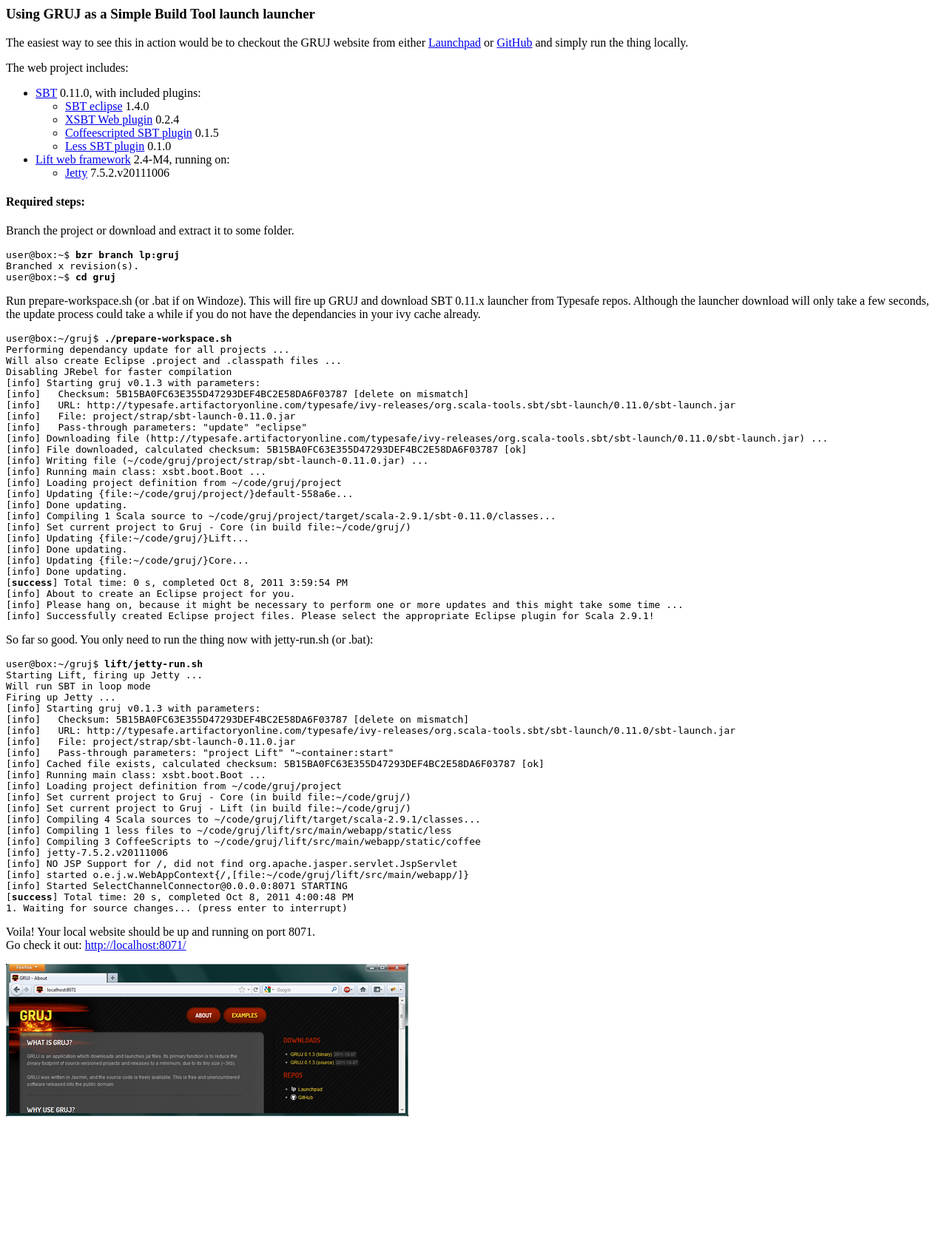
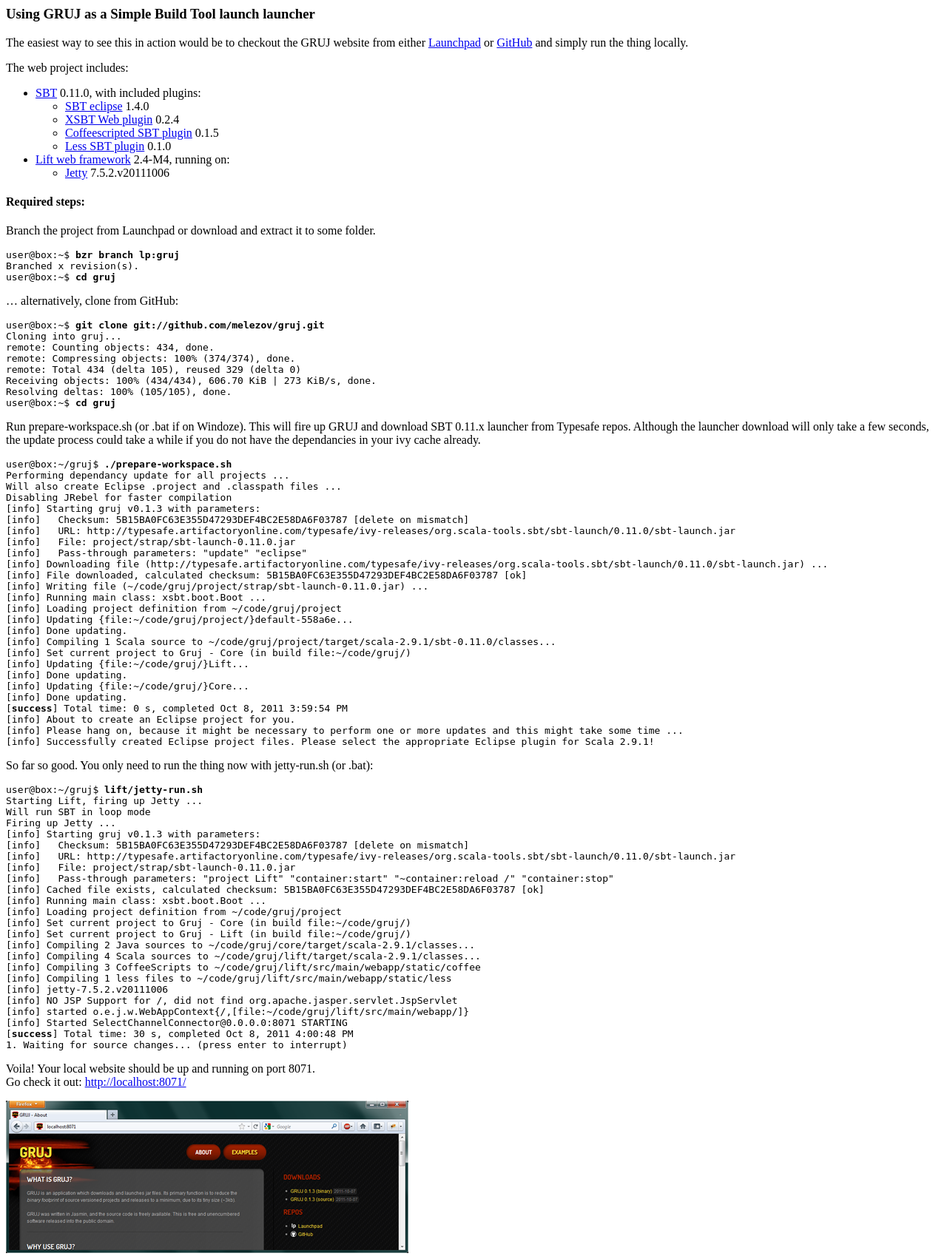
Before and after one commit to melezov/gruj, a web app: page /templates-hidden/examples/bootstrapping-sbt.html in a window 1280 px wide. Shown: the whole page at 74% size. Before the commit the page ends 1509 px from the top, so only its background shows below. Run offline with its HTML, style and script files only (its server is not run), Linux system fonts and the light colour scheme; data that the repository does not hold is empty.

Commit message:
Added "git clone" to Bootstrapping SBT example.

```diff
--- a/lift/src/main/webapp/templates-hidden/examples/bootstrapping-sbt.html
+++ b/lift/src/main/webapp/templates-hidden/examples/bootstrapping-sbt.html
@@ -41,10 +41,23 @@
 
       <h4>Required steps:</h4>
       <p>
-        Branch the project or download and extract it to some folder.
+        Branch the project from Launchpad or download and extract it to some folder.
       </p>
       <pre>user@box:~$ <strong class="command">bzr branch lp:gruj</strong>
 Branched x revision(s).
+user@box:~$ <strong class="command">cd gruj</strong></pre>
+
+      <p>
+        &hellip; alternatively, clone from GitHub:
+      </p>
+
+      <pre>user@box:~$ <strong class="command">git clone git://github.com/melezov/gruj.git</strong>
+Cloning into gruj...
+remote: Counting objects: 434, done.
+remote: Compressing objects: 100% (374/374), done.
+remote: Total 434 (delta 105), reused 329 (delta 0)
+Receiving objects: 100% (434/434), 606.70 KiB | 273 KiB/s, done.
+Resolving deltas: 100% (105/105), done.
 user@box:~$ <strong class="command">cd gruj</strong></pre>
 
       <p>
@@ -91,20 +104,21 @@
 [info]   Checksum: 5B15BA0FC63E355D47293DEF4BC2E58DA6F03787 [delete on mismatch]
 [info]   URL: http://typesafe.artifactoryonline.com/typesafe/ivy-releases/org.scala-tools.sbt/sbt-launch/0.11.0/sbt-launch.jar
 [info]   File: project/strap/sbt-launch-0.11.0.jar
-[info]   Pass-through parameters: "project Lift" "~container:start"
+[info]   Pass-through parameters: "project Lift" "container:start" "~container:reload /" "container:stop"
 [info] Cached file exists, calculated checksum: 5B15BA0FC63E355D47293DEF4BC2E58DA6F03787 [ok]
 [info] Running main class: xsbt.boot.Boot ...
 [info] Loading project definition from ~/code/gruj/project
 [info] Set current project to Gruj - Core (in build file:~/code/gruj/)
 [info] Set current project to Gruj - Lift (in build file:~/code/gruj/)
+[info] Compiling 2 Java sources to ~/code/gruj/core/target/scala-2.9.1/classes...
 [info] Compiling 4 Scala sources to ~/code/gruj/lift/target/scala-2.9.1/classes...
+[info] Compiling 3 CoffeeScripts to ~/code/gruj/lift/src/main/webapp/static/coffee
 [info] Compiling 1 less files to ~/code/gruj/lift/src/main/webapp/static/less
-[info] Compiling 3 CoffeeScripts to ~/code/gruj/lift/src/main/webapp/static/coffee
 [info] jetty-7.5.2.v20111006
 [info] NO JSP Support for /, did not find org.apache.jasper.servlet.JspServlet
 [info] started o.e.j.w.WebAppContext{/,[file:~/code/gruj/lift/src/main/webapp/]}
 [info] Started SelectChannelConnector@0.0.0.0:8071 STARTING
-[<strong class="ok">success</strong>] Total time: 20 s, completed Oct 8, 2011 4:00:48 PM
+[<strong class="ok">success</strong>] Total time: 30 s, completed Oct 8, 2011 4:00:48 PM
 1. Waiting for source changes... (press enter to interrupt)</pre>
 
       <p>
```
